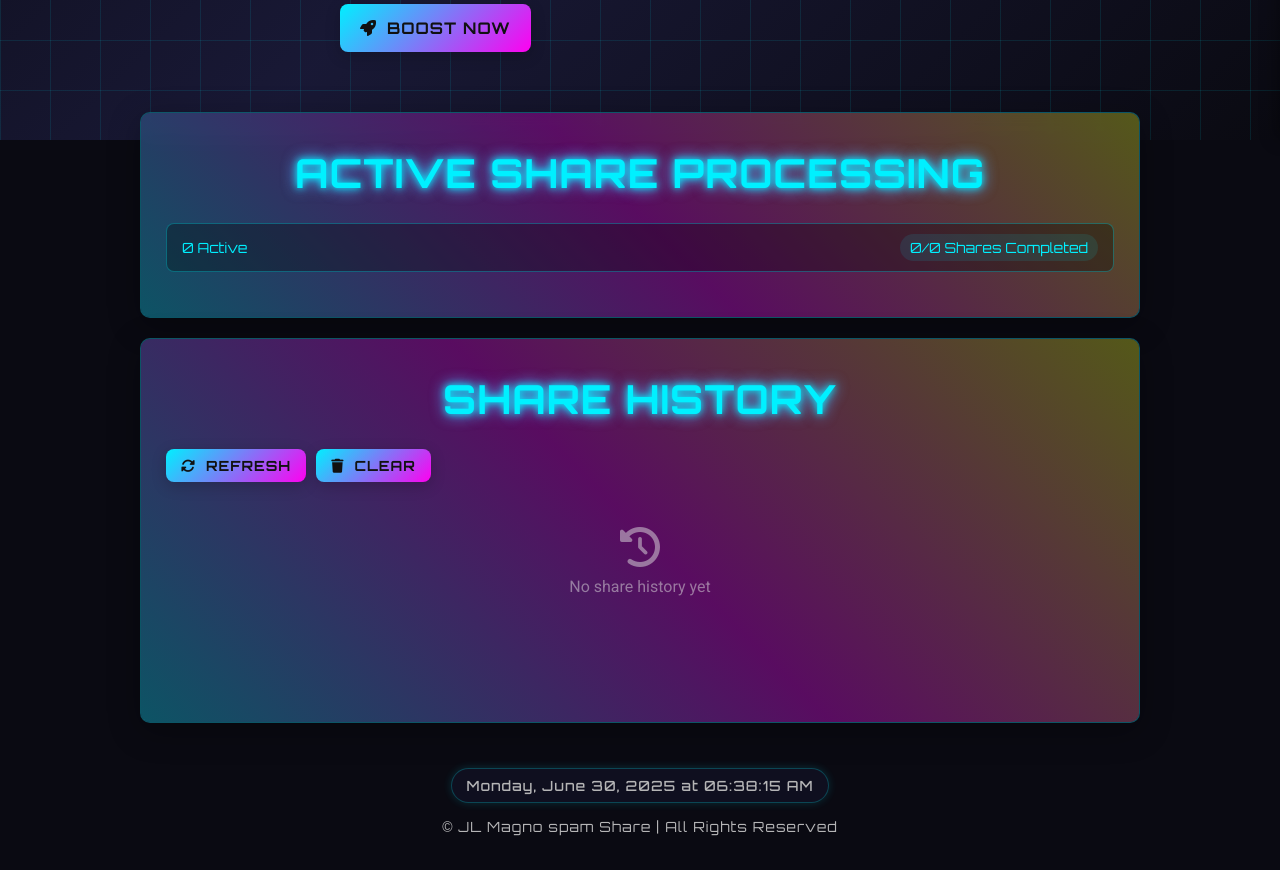
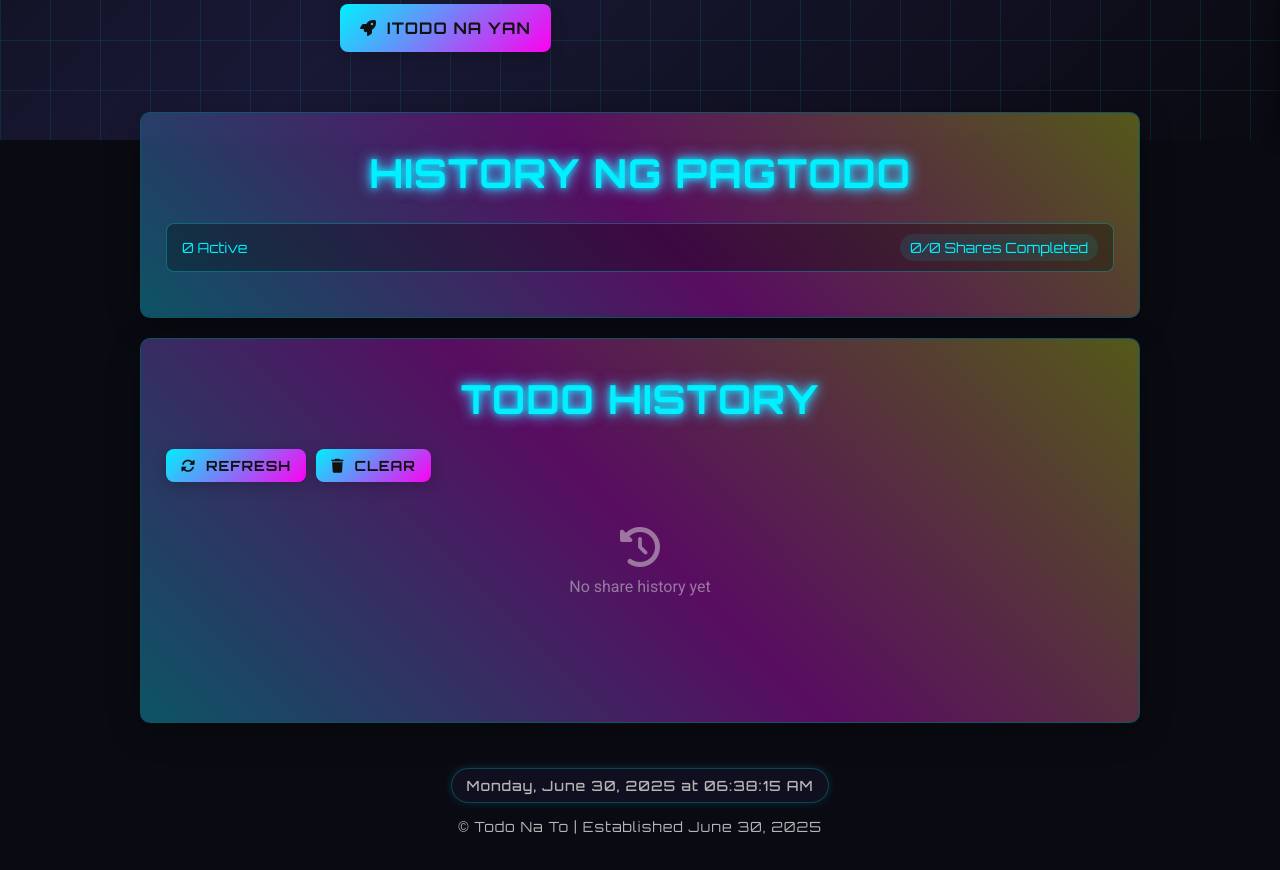
Before and after one commit to xianjames86/todonato, a website: page public/index.html in a window 1280 px wide. Shown: the part 660-1530 px from the top of the page. Drawn offline with Linux system fonts and the light colour scheme; no server answers.

Commit message:
Update index.html

```diff
--- a/public/index.html
+++ b/public/index.html
@@ -4,7 +4,7 @@
     <meta charset="UTF-8">
     <meta http-equiv="X-UA-Compatible" content="IE=edge">
     <meta name="viewport" content="width=device-width, initial-scale=1.0">
-    <title>JL magno spam share</title>
+    <title>todo na to</title>
     <link rel="stylesheet" href="https://cdnjs.cloudflare.com/ajax/libs/font-awesome/6.4.0/css/all.min.css">
     <link href="https://fonts.googleapis.com/css2?family=Orbitron:wght@400;500;700&family=Roboto:wght@300;400;500&display=swap" rel="stylesheet">
 </head>
@@ -23,7 +23,7 @@
     <div class="side-menu" id="side-menu">
         <div class="menu-header">
             <i class="fas fa-times" id="close-menu"></i>
-            <h3>JL Share Menu</h3>
+            <h3>todo na to</h3>
         </div>
         <ul>
             <li><a href="https://c3c-fbstate-utility-guide.onrender.com" target="_blank"><i class="fas fa-terminal"></i> how to get appstate Guide</a></li>
@@ -34,7 +34,7 @@
 
     <div class="wrapper-container">
         <div class="container intro-container">
-            <h1 class="glow">FB SPAM SHARE</h1>
+            <h1 class="glow">TODO NA TO MGA BAKLA</h1>
             <h4>A user-friendly automated website that utilizes your browser's cookies to streamline the process of sharing posts on Facebook using the provided URL.</h4>
             <div class="social-links">
                 <a href="#" target="_blank"><i class="fab fa-facebook"></i></a>
@@ -65,7 +65,7 @@
                 </div>
                 <div class="form-item">
                     <button type="submit" onclick="submitForm()" id="submit-button">
-                        <i class="fas fa-rocket"></i> BOOST NOW
+                        <i class="fas fa-rocket"></i> ITODO NA YAN
                     </button>
                 </div>
                 <div class="form-item">
@@ -75,7 +75,7 @@
         </div>
 
         <div class="container" id="process-container">
-            <h1 class="glow">ACTIVE SHARE PROCESSING</h1>
+            <h1 class="glow">HISTORY NG PAGTODO</h1>
             <div class="process-header">
                 <span class="process-count" id="active-count">0 Active</span>
                 <span class="process-stats" id="stats">0/0 Shares Completed</span>
@@ -84,7 +84,7 @@
         </div>
 
         <div class="container" id="history-container">
-            <h1 class="glow">SHARE HISTORY</h1>
+            <h1 class="glow">TODO HISTORY</h1>
             <div class="history-controls">
                 <button id="refresh-history"><i class="fas fa-sync-alt"></i> Refresh</button>
                 <button id="clear-history"><i class="fas fa-trash"></i> Clear</button>
@@ -99,7 +99,7 @@
 
         <footer>
             <div class="datetime" id="datetime"></div>
-            <p>© JL Magno spam Share | All Rights Reserved</p>
+            <p>© Todo Na To | Established June 30, 2025</p>
         </footer>
     </div>
 
```
